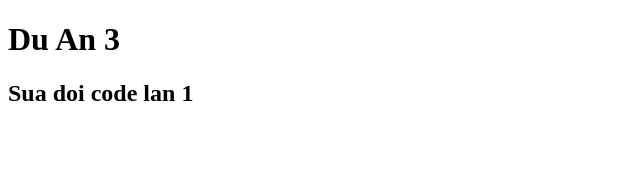
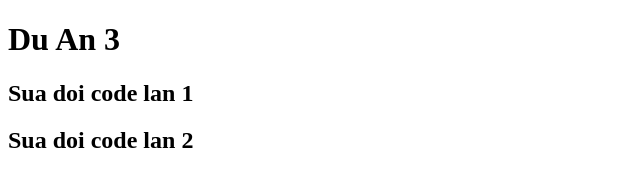
Before and after one commit to trongtan0079/Du_An_3, a plain HTML site: page index.html in a window 1280 px wide. Shown: the whole page, without its empty margins (0-640 px from the left). Drawn offline with Linux system fonts and the light colour scheme.

Commit message:
test commint lan 3

```diff
--- a/index.html
+++ b/index.html
@@ -8,5 +8,6 @@
 <body>
     <h1>Du An 3</h1>
     <h2>Sua doi code lan 1</h2>
+    <h2>Sua doi code lan 2</h2>
 </body>
 </html>
```
